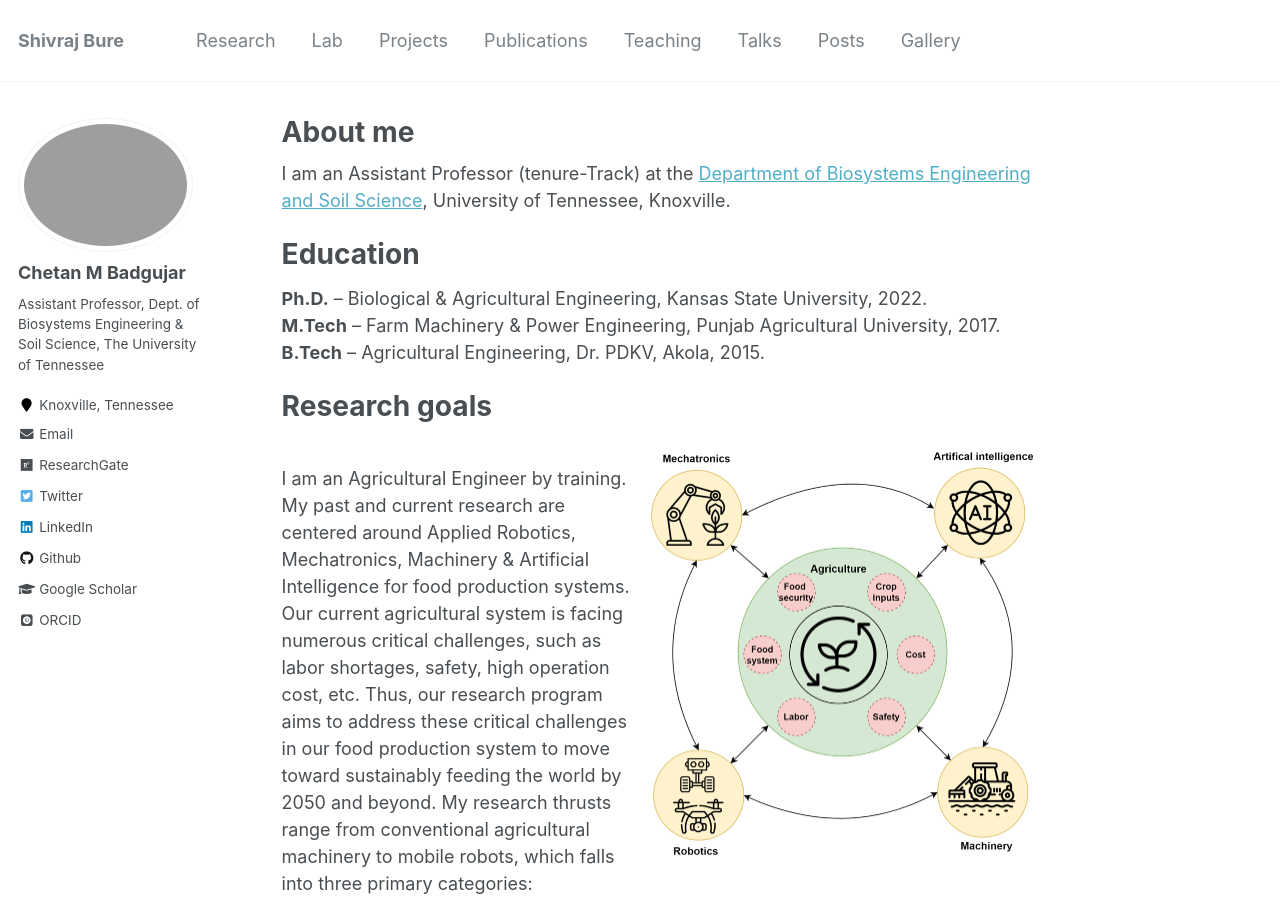
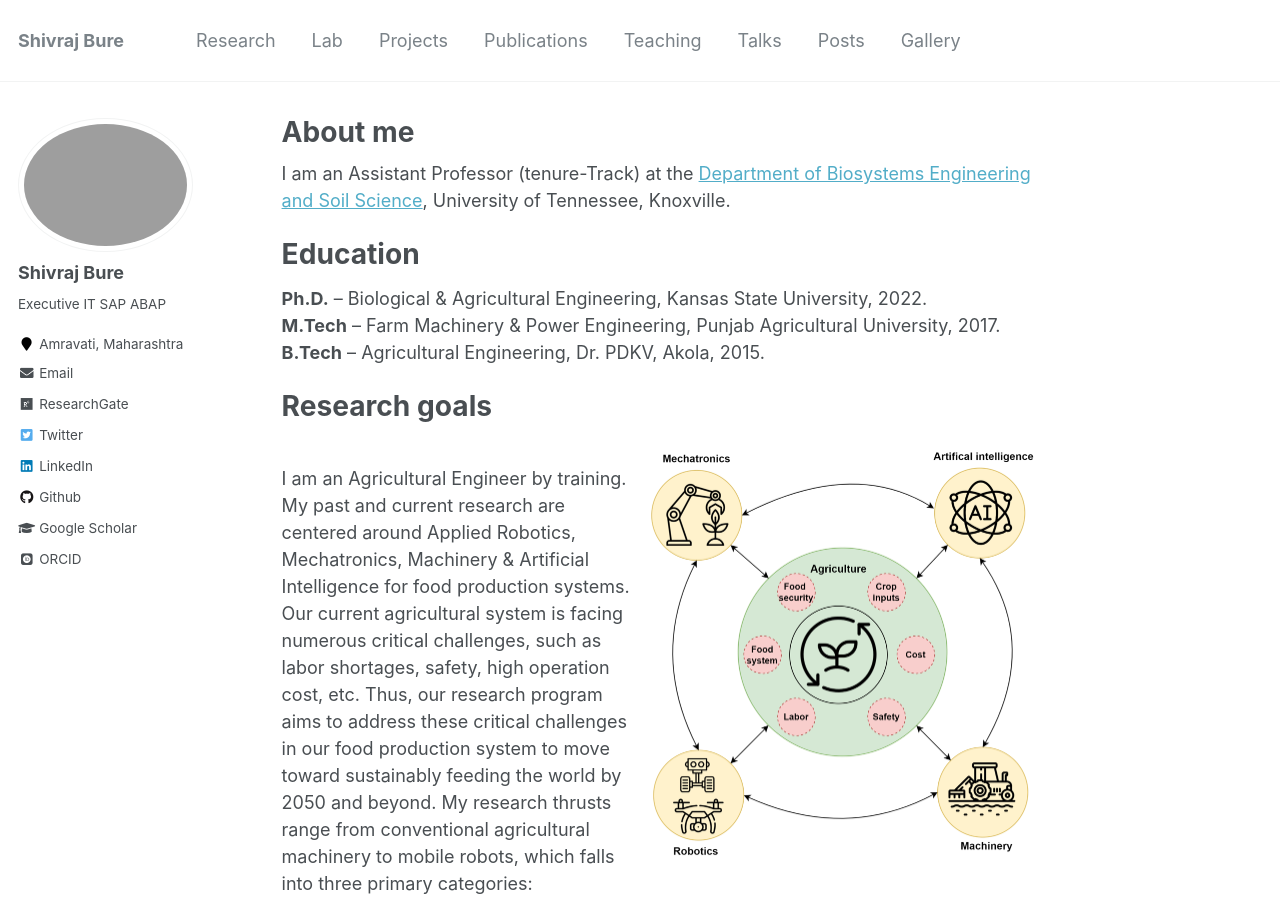
Before and after one commit to Shiv9552/SHIVPORTFOLIO, a Jekyll site: the page built from _pages/about.md, in a window 1280 px wide and 900 px high. Built offline with Jekyll 4.4.1, drawn with Linux system fonts in a browser that asks for light colours; some web fonts are replaced.

Commit message:
Update _config.yml

```diff
--- a/_config.yml
+++ b/_config.yml
@@ -80,10 +80,10 @@ analytics:
 
 # Site Author
 author:
-  name             : "Chetan M Badgujar"
+  name             : "Shivraj Bure"
   avatar           : "profile.jpg"
-  bio              : "Assistant Professor, Dept. of Biosystems Engineering & Soil Science, The University of Tennessee"
-  location         : "Knoxville, Tennessee"
+  bio              : "Executive IT SAP ABAP"
+  location         : "Amravati, Maharashtra"
   employer         : #" Dept. of Biosystems Engineering & Soil Science, The University of Tennessee, Knoxville, TN"
   pubmed           : #"https://www.ncbi.nlm.nih.gov/pubmed/?term=john+snow"
   googlescholar    : "https://scholar.google.com/citations?user=OaemW64AAAAJ&hl=en"
```
